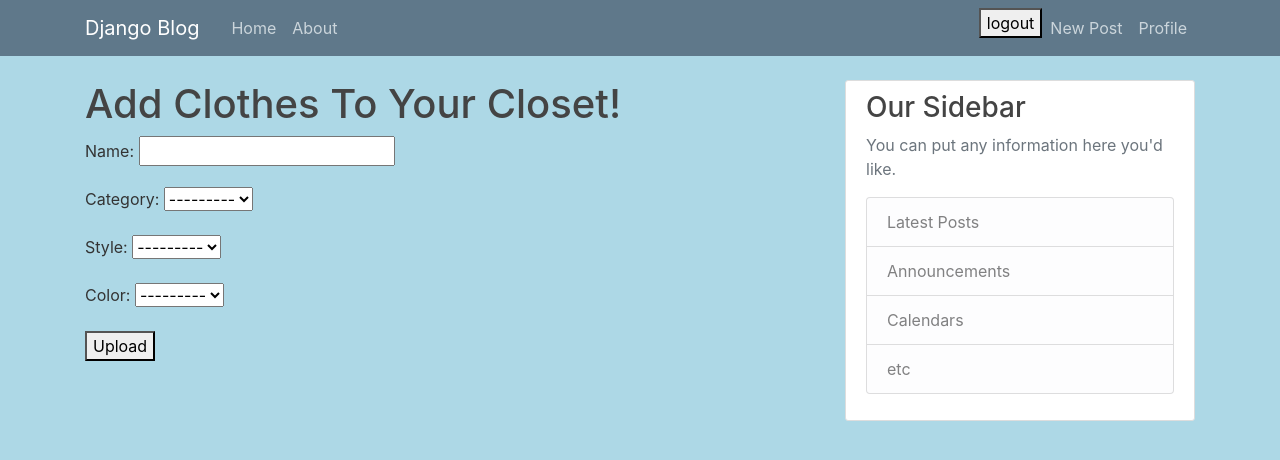
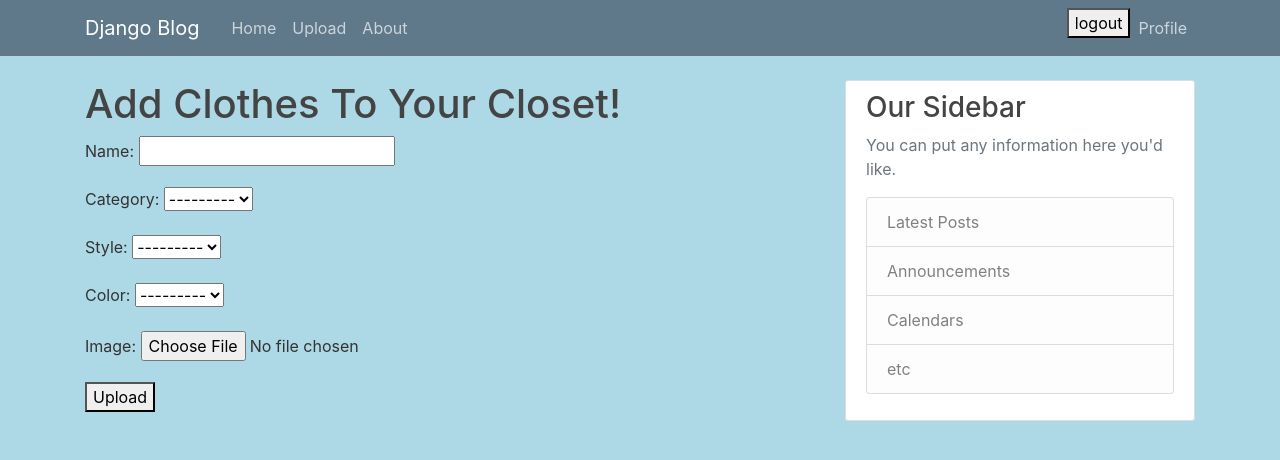
Before and after one commit to megatnt1122/CozyCloset, a Django app: page /upload/ in a window 1280 px wide. Shown: the top 460 px of the page. Run offline with Django 5.2, Linux system fonts and the light colour scheme; a user stored in the database is signed in; data comes from the database, SQL or seed files in the repository; both versions use the stored data as it was after the commit; some libraries are stand-ins or nearby versions.

Commit message:
Upload feature finished
Added a "Upload" button to the navigation bar, added image uploading, database updates

```diff
--- a/django_project/blog/models.py
+++ b/django_project/blog/models.py
@@ -2,6 +2,8 @@ from django.db import models
 from django.utils import timezone
 from django.contrib.auth.models import User
 from django.urls import reverse
+from PIL import Image
+
 
 class Post(models.Model):
     title = models.CharField(max_length=100)
@@ -44,11 +46,22 @@ class userClothes(models.Model):
 	category = models.ForeignKey(clothingCategories, on_delete=models.CASCADE)
 	style = models.ForeignKey(clothingStyles, on_delete=models.CASCADE)
 	color = models.ForeignKey(colors, on_delete=models.CASCADE)
+	image = models.ImageField(default='default.jpg', upload_to='clothing_photos')
 	bloguser = models.ForeignKey(User, on_delete=models.CASCADE, default=1)
 
 
 	def __str__(self):
 		return self.name
 
+	def save(self, *args, **kwargs):
+		super(userClothes, self).save(*args, **kwargs)
+		img = Image.open(self.image.path)
+		img.save(self.image.path)
+
+		#if img.height > 1000 or img.width > 1000:
+			#output_size = (1000, 1000)
+			#img.thumbnail(output_size)
+			#img.save(self.image.path)
+
 	def get_absolute_url(self):
 		return 'http://127.0.0.1:8000/upload/'
--- a/django_project/blog/templates/blog/base.html
+++ b/django_project/blog/templates/blog/base.html
@@ -29,6 +29,7 @@
 		  <div class="collapse navbar-collapse" id="navbarToggle">
 			<div class="navbar-nav mr-auto">
 			  <a class="nav-item nav-link" href="{% url 'blog-home' %}">Home</a>
+			  <a class="nav-item nav-link" href="{% url 'upload' %}">Upload</a>
 			  <a class="nav-item nav-link" href="{% url 'blog-about' %}">About</a>
 			</div>
 			<!-- Navbar Right Side -->
@@ -38,7 +39,6 @@
 					{% csrf_token %}
 					<button type="submit">logout</button>
 				</form>
-			  <a class="nav-item nav-link" href="{% url 'post-create' %}">New Post</a>
 			  <a class="nav-item nav-link" href="{% url 'profile' %}">Profile</a>
 			{% else %}
 			  <a class="nav-item nav-link" href="{% url 'login' %}">Login</a>
--- a/django_project/blog/templates/blog/userclothes_form.html
+++ b/django_project/blog/templates/blog/userclothes_form.html
@@ -11,7 +11,7 @@
 	}
 </style>
 
-<form method="post" action="/upload/">
+<form method="post" action="/upload/" enctype="multipart/form-data">
 	{% csrf_token %}
 	{{form.as_p}}
 	<button type="submit", name="Upload">Upload</button>
--- a/django_project/blog/templates/main/upload.html
+++ b/django_project/blog/templates/main/upload.html
@@ -11,7 +11,7 @@
 	}
 </style>
 
-<form method="post" action="/upload/">
+<form method="post" enctype="multipart/form-data action="/upload/">
 	{% csrf_token %}
 	{{form.as_p}}
 	<button type="submit", name="Upload">Upload</button>
--- a/django_project/blog/views.py
+++ b/django_project/blog/views.py
@@ -80,7 +80,7 @@ class PostDeleteView(LoginRequiredMixin, UserPassesTestMixin, DeleteView):
 
 class UploadView(LoginRequiredMixin, CreateView):
     model = userClothes
-    fields = ['name','category','style','color']
+    fields = ['name','category','style','color','image']
 
     def form_valid(self, form):
         form.instance.bloguser = self.request.user
```
Also changed, not shown: django_project/blog/migrations/0008_userclothes_image.py (added), django_project/db.sqlite3, django_project/media/clothing_photos/home.PNG (added), django_project/media/default.jpg.
